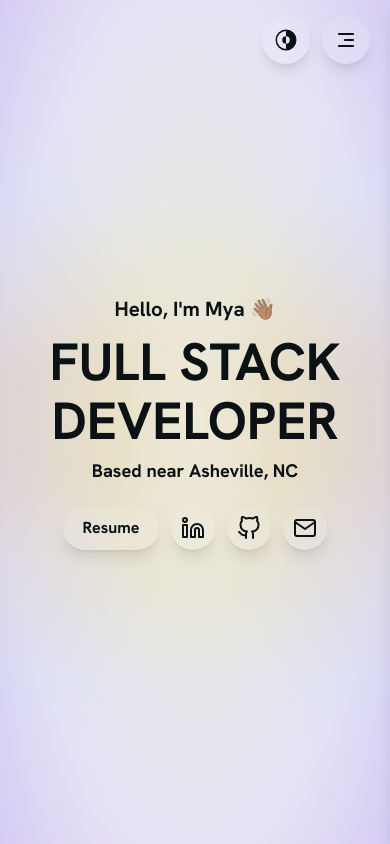
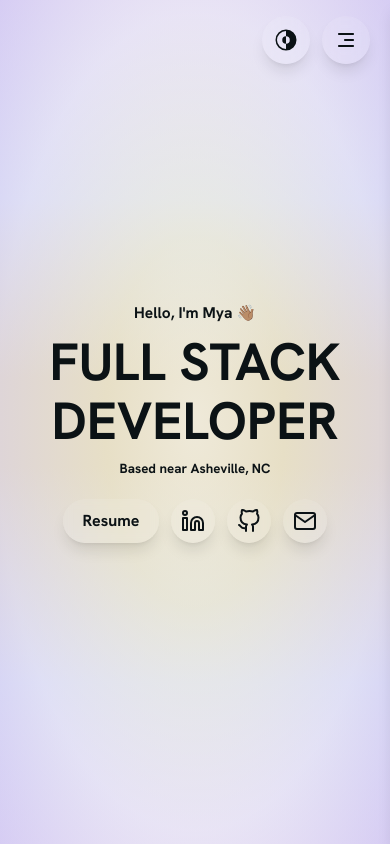
Before and after one commit to myavonbehren/portfolio, a Next.js app in the folder mya-portfolio/: page / in a window 390 px wide. Shown: the top 844 px of the page. Built offline with nearby package versions, Linux system fonts and the light colour scheme; no server answers; the database is empty.

Commit message:
refactor fluid typography styles in globals.css for improved responsiveness and readability

```diff
--- a/mya-portfolio/src/app/globals.css
+++ b/mya-portfolio/src/app/globals.css
@@ -29,29 +29,29 @@ body {
 }
 
 .fluid-xxl {
-  font-size: calc(30px + 5 * ((100vw - 320px) / 680));
-  line-height: calc(65px * ((100vw - 320px) / 680));
+  font-size: calc(18px + 7 * ((100vw - 320px) / 680)); /* 25px max */
+  line-height: calc(28px + 7 * ((100vw - 320px) / 680));
 }
 
 .fluid-xl {
-  font-size: calc(20px + 5 * ((100vw - 320px) / 680));
-  line-height: calc(40px * ((100vw - 320px) / 680));
+  font-size: calc(15px + 5 * ((100vw - 320px) / 680)); /* ~20px max */
+  line-height: calc(24px + 4 * ((100vw - 320px) / 680));
 }
 
 .fluid-l {
-  font-size: calc(18px + 2 * ((100vw - 320px) / 680));
-  line-height: calc(26px * ((100vw - 320px) / 680));
+  font-size: calc(13px + 3 * ((100vw - 320px) / 680)); /* ~16px max */
+  line-height: calc(20px + 3 * ((100vw - 320px) / 680));
 }
 
 .fluid-m {
-  font-size: calc(16px + 2 * ((100vw - 320px) / 680));
-  line-height: calc(20px * ((100vw - 320px) / 680));
+  font-size: calc(12px + 2 * ((100vw - 320px) / 680)); /* ~14px max */
+  line-height: calc(18px + 2 * ((100vw - 320px) / 680));
 }
 
 
 .fluid-s {
-  font-size: calc(12px * ((100vw - 320px) / 680));
-  line-height: calc(15px * ((100vw - 320px) / 680));
+  font-size: calc(10px + 1 * ((100vw - 320px) / 680)); /* 11px max */
+  line-height: calc(14px + 1 * ((100vw - 320px) / 680));
 }
 
 .bg-gradient-hero {
```
